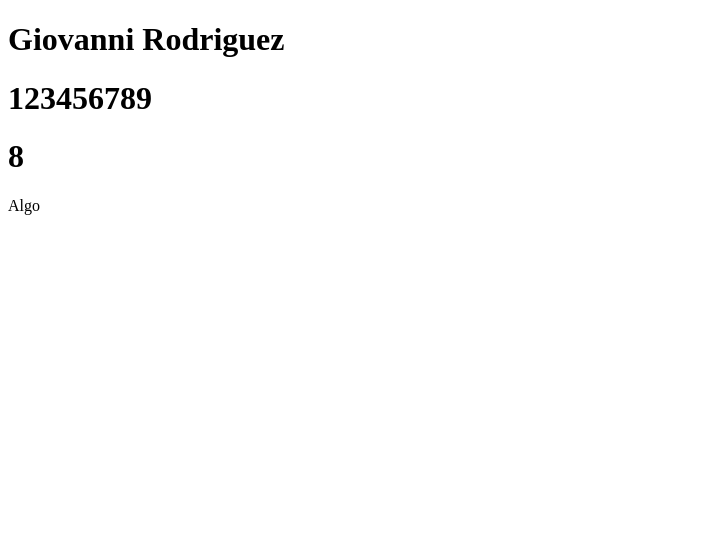
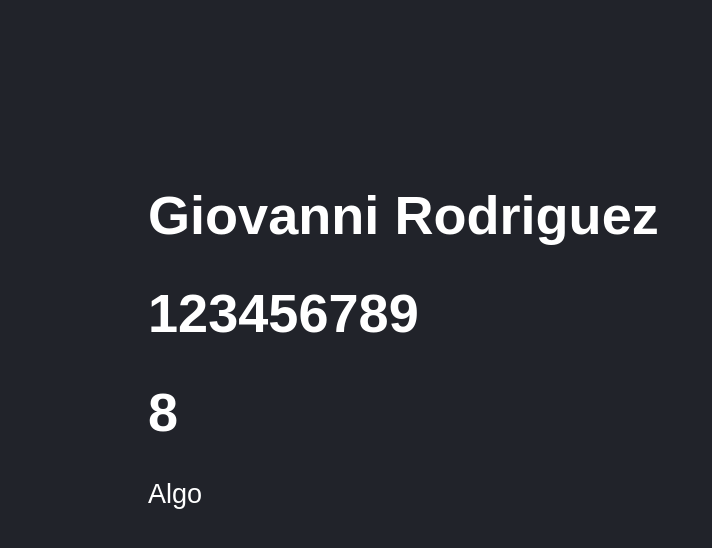
Before and after one commit to GralRodriguezDP/tutorial-js-react-001, a React (Vite) app: page / in a window 1280 px wide. Shown: the top 548 px of the page, without its empty margins (0-712 px from the left). Built offline with nearby package versions, Linux system fonts and the light colour scheme.

Commit message:
Integracion de estilos css en proyecto

```diff
--- a/src/main.jsx
+++ b/src/main.jsx
@@ -2,6 +2,7 @@
 import ReactDOM from "react-dom/client";
 //import { HelloWorldApp } from "./HelloWorldApp";
 import { FirstApp } from "./FirstApp";
+import './styles.css';
 
 ReactDOM.createRoot(document.getElementById('root')).render(
     <React.StrictMode>
--- /dev/null
+++ b/src/styles.css
@@ -0,0 +1,7 @@
+html, body {
+    background-color: #21232A;
+    color: white;
+    font-family: Arial, Helvetica, sans-serif;
+    font-size: 1.3rem;
+    padding: 70px;
+}
```
